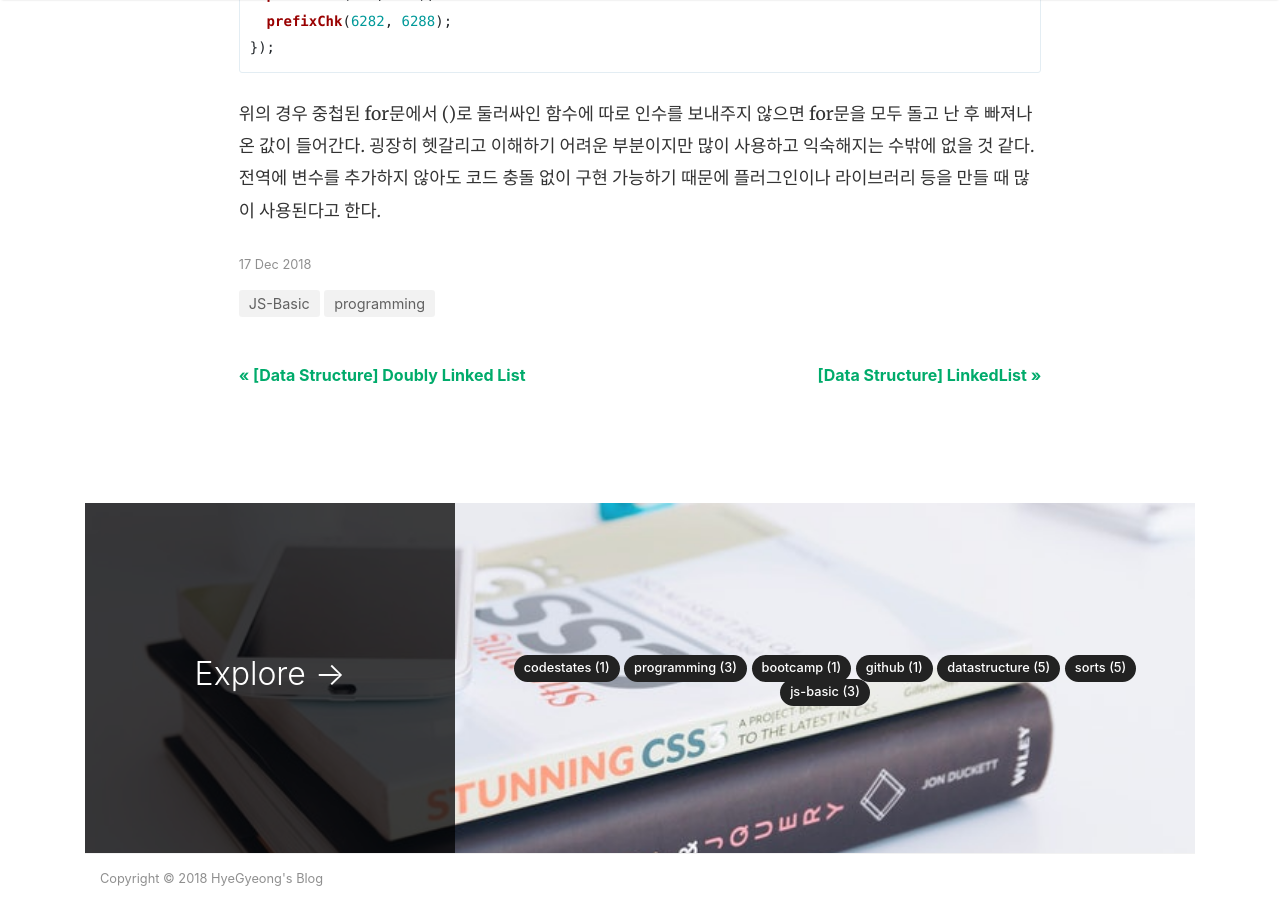
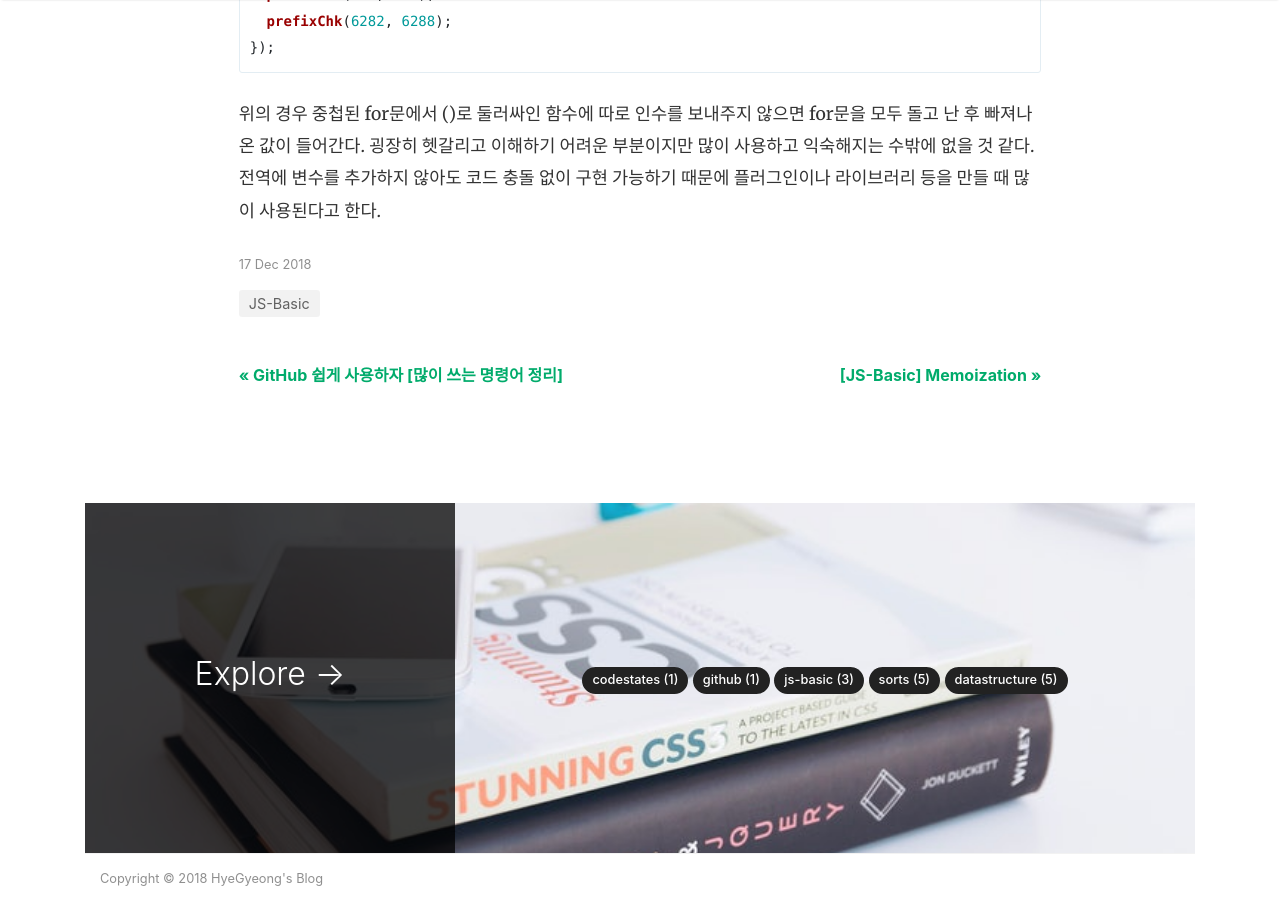
Before and after one commit to Hyegyeong310/blog, a Jekyll site: the page built from _posts/JS-Basic/2018-12-17-IIFE.md, in a window 1280 px wide and 900 px high, scrolled down 3143 px. Built offline with Jekyll 4.4.1, drawn with Linux system fonts in a browser that asks for light colours; nearby versions of some CDN libraries; comment, search, counter and statistics services are not loaded.

Commit message:
category folder make

```diff
--- a/_posts/2018-12-17-IIFE.md
+++ b/_posts/JS-Basic/2018-12-17-IIFE.md
@@ -2,7 +2,7 @@
 layout: post
 title: "IIFE-즉시실행함수표현식 (Immediately Invoked Function Expressions)"
 author: HyeGyeong
-categories: [JS-Basic, programming]
+category: JS-Basic
 image: "assets/images/1.jpg"
 ---
 
--- a/_posts/2018-12-11-git-guide.md
+++ b/_posts/github/2018-12-11-git-guide.md
@@ -2,7 +2,7 @@
 layout: post
 title: "GitHub 쉽게 사용하자 [많이 쓰는 명령어 정리]"
 author: HyeGyeong
-categories: [github, programming]
+category: github
 image: "assets/images/19.png"
 ---
 
```
Also changed, not shown: _posts/codestates/2018-12-10-CodeStates-Experience.md (renamed from _posts/2018-12-10-CodeStates-Experience.md, +2 -1 lines), _posts/JS-Basic/2018-12-17-Memoization.md (renamed from _posts/2018-12-17-Memoization.md), _posts/JS-Basic/2018-12-17-Recursive.md (renamed from _posts/2018-12-17-Recursive.md), _posts/Sorts/2018-12-17-BinarySearch.md (renamed from _posts/2018-12-17-BinarySearch.md), _posts/Sorts/2018-12-17-BubbleSort.md (renamed from _posts/2018-12-17-BubbleSort.md), _posts/Sorts/2018-12-17-MergeSort.md (renamed from _posts/2018-12-17-MergeSort.md), _posts/Sorts/2018-12-17-QuickSort.md (renamed from _posts/2018-12-17-QuickSort.md), _posts/Sorts/2018-12-17-SelectionSort&InsertionSort.md (renamed from _posts/2018-12-17-SelectionSort&InsertionSort.md), _posts/dataStructure/2018-12-17-ArrayList.md (renamed from _posts/2018-12-17-ArrayList.md), _posts/dataStructure/2018-12-17-DoublyLinkedList.md (renamed from _posts/2018-12-17-DoublyLinkedList.md), _posts/dataStructure/2018-12-17-LinkedList.md (renamed from _posts/2018-12-17-LinkedList.md), _posts/dataStructure/2018-12-17-Queue.md (renamed from _posts/2018-12-17-Queue.md), _posts/dataStructure/2018-12-17-Stack.md (renamed from _posts/2018-12-17-Stack.md).
